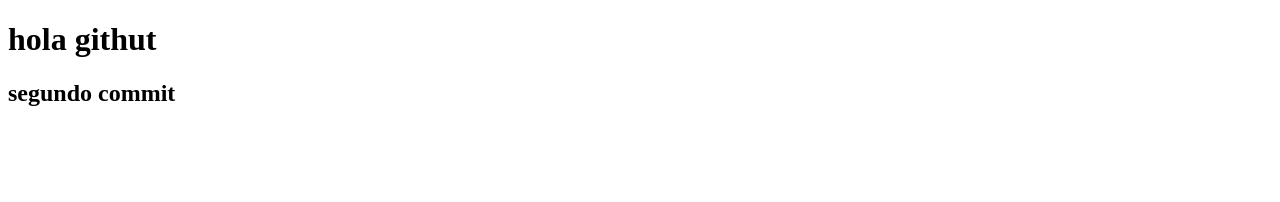
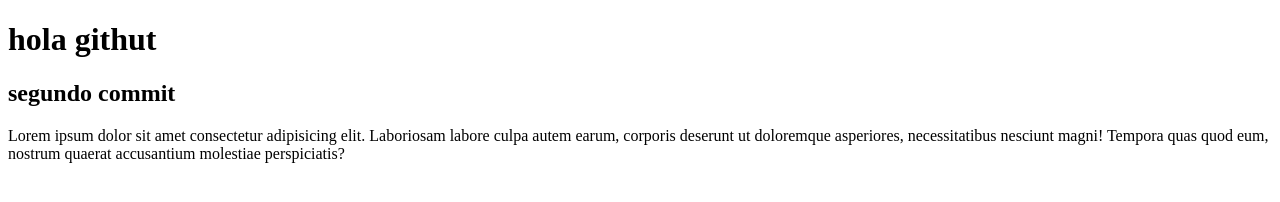
Before and after one commit to FlavioRamires/46845-prueba, a plain HTML site: page index.html in a window 1280 px wide. Drawn offline with Linux system fonts and the light colour scheme.

Commit message:
desarrollamos parrafo

```diff
--- a/index.html
+++ b/index.html
@@ -8,5 +8,6 @@
 <body>
     <h1>hola githut</h1>
     <h2>segundo commit</h2>
+    <p>Lorem ipsum dolor sit amet consectetur adipisicing elit. Laboriosam labore culpa autem earum, corporis deserunt ut doloremque asperiores, necessitatibus nesciunt magni! Tempora quas quod eum, nostrum quaerat accusantium molestiae perspiciatis?</p>
 </body>
 </html>
```
